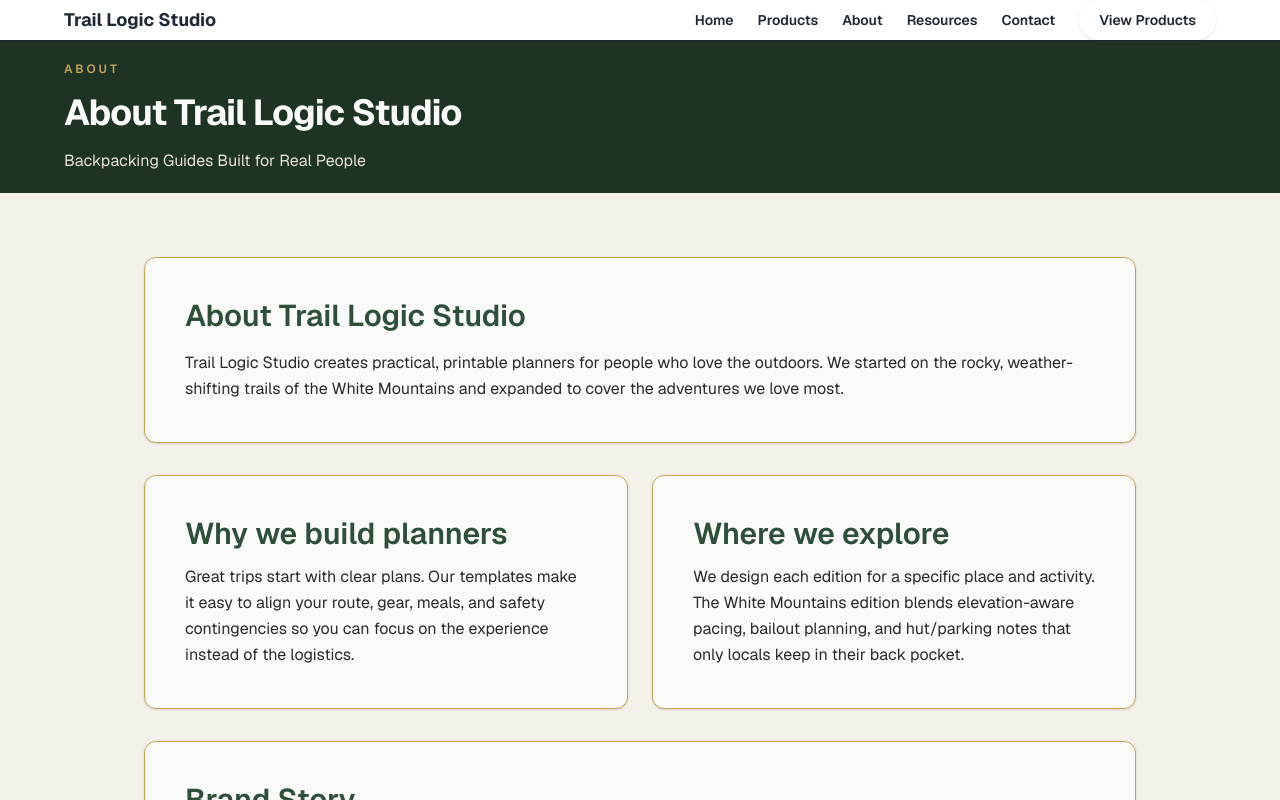
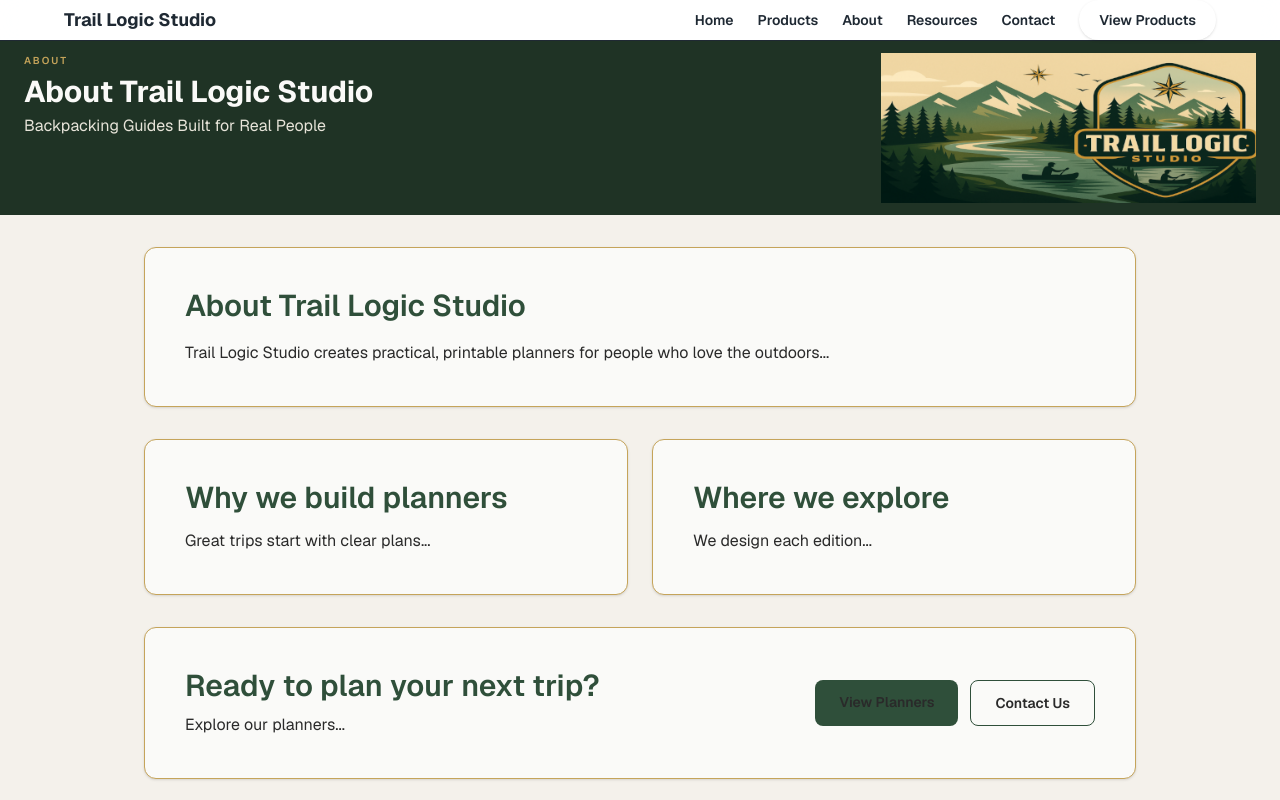
Before and after one commit to jroneil/traillogicstudio, a Next.js app: page /about in a window 1280 px wide. Shown: the top 800 px of the page. Built offline with nearby package versions, Linux system fonts and the light colour scheme.

Commit message:
fix banners

```diff
--- a/app/about/page.tsx
+++ b/app/about/page.tsx
@@ -14,19 +14,21 @@
 export default function AboutPage() {
   return (
     <main className="bg-[#F4F1EB] text-[#2A2A2A]">
+
       <HeroBanner
         eyebrow="ABOUT"
         title="About Trail Logic Studio"
         subtitle="Backpacking Guides Built for Real People"
-        showImage={false}
+        showImage={true}
+        image="/branding/TrailLogic_Section.png"
+        imageHeight={150}
       />
 
-      <section className="mx-auto max-w-5xl space-y-8 px-4 py-12 md:py-16">
+      <section className="mx-auto max-w-5xl space-y-8 px-4 py-6 md:py-8">
         <div className={`${cardClass} space-y-4`}>
           <h2 className={headingClass}>About Trail Logic Studio</h2>
           <p className={bodyClass}>
-            Trail Logic Studio creates practical, printable planners for people who love the outdoors. We started on the
-            rocky, weather-shifting trails of the White Mountains and expanded to cover the adventures we love most.
+            Trail Logic Studio creates practical, printable planners for people who love the outdoors...
           </p>
         </div>
 
@@ -34,44 +36,35 @@
           <div className={`${cardClass} space-y-3`}>
             <h2 className={headingClass}>Why we build planners</h2>
             <p className={bodyClass}>
-              Great trips start with clear plans. Our templates make it easy to align your route, gear, meals, and safety
-              contingencies so you can focus on the experience instead of the logistics.
+              Great trips start with clear plans...
             </p>
           </div>
+
           <div className={`${cardClass} space-y-3`}>
             <h2 className={headingClass}>Where we explore</h2>
             <p className={bodyClass}>
-              We design each edition for a specific place and activity. The White Mountains edition blends elevation-aware
-              pacing, bailout planning, and hut/parking notes that only locals keep in their back pocket.
+              We design each edition...
             </p>
           </div>
-        </div>
-
-        <div className={`${cardClass} space-y-3`}>
-          <h2 className={headingClass}>Brand Story</h2>
-          <p className={bodyClass}>
-            Adirondacks, Vermont, Maine, canoe camping, winter travel, bikepacking—we have a long roadmap. Tell us what
-            you want to see next, and we&apos;ll prioritize the routes and activities that help the community most.
-          </p>
         </div>
 
         <div className={`${cardClass} flex flex-col gap-4 md:flex-row md:items-center md:justify-between`}>
           <div className="space-y-2">
             <h2 className={headingClass}>Ready to plan your next trip?</h2>
             <p className={bodyClass}>
-              Explore our planners and tell us what you want to see next, and we&apos;ll prioritize the routes and activities
-              that help the community most.
+              Explore our planners...
             </p>
           </div>
+
           <div className="flex flex-wrap gap-3">
             <Link
-              className="rounded-lg bg-[#2F4F3A] px-6 py-3 text-sm font-semibold text-white transition hover:bg-[#1F3325]"
+              className="rounded-lg bg-[#2F4F3A] px-6 py-3 text-sm font-semibold text-white hover:bg-[#1F3325]"
               href="/products"
             >
               View Planners
             </Link>
             <Link
-              className="rounded-lg border border-[#2F4F3A] px-6 py-3 text-sm font-semibold text-[#2F4F3A] transition hover:bg-[#F4F1EB]"
+              className="rounded-lg border border-[#2F4F3A] px-6 py-3 text-sm font-semibold text-[#2F4F3A] hover:bg-[#F4F1EB]"
               href="/contact"
             >
               Contact Us
--- a/app/contact/ContactContent.tsx
+++ b/app/contact/ContactContent.tsx
@@ -14,12 +14,14 @@
 
   return (
     <>
-      <HeroBanner
-        eyebrow="CONTACT"
-        title="Get in Touch"
-        subtitle="We’d love to hear from you. Whether you have a question about our products, need support, or want to discuss a collaboration, our team is here to help."
-        showImage={false}
-      >
+     <HeroBanner
+  eyebrow="CONTACT"
+  title="Get in Touch"
+  subtitle="We’d love to hear from you. Whether you have a question about our products, need support, or want to discuss a collaboration, our team is here to help."
+  showImage={true}
+  image="/branding/TrailLogic_Section.png"
+  imageHeight={150}
+>
         <p className="text-sm md:text-base text-[#E7E4D9]">
           Share feedback, product requests, or partnership ideas below. We&apos;ll get back to you within two business days.
         </p>
--- a/app/products/page.tsx
+++ b/app/products/page.tsx
@@ -4,9 +4,11 @@
 import { Button } from "@/components/UI/Button";
 import { PRODUCTS } from "@/config/products";
 
-const regions = Array.from(new Set(PRODUCTS.map((product) => product.region).filter(Boolean) as string[]));
+const regions = Array.from(
+  new Set(PRODUCTS.map((product) => product.region).filter(Boolean) as string[])
+);
 const activities = Array.from(
-  new Set(PRODUCTS.map((product) => product.activity).filter(Boolean) as string[]),
+  new Set(PRODUCTS.map((product) => product.activity).filter(Boolean) as string[])
 );
 
 export const metadata = {
@@ -16,17 +18,23 @@
 
 export default function ProductsPage() {
   return (
-    <div className="min-h-screen bg-[#F4F1EB]">
+    <div className=" bg-[#F4F1EB]">
+
       <HeroBanner
         eyebrow="TRAIL LOGIC STUDIO — BACKPACKING PLANNERS"
         title="Find your next guide."
         subtitle="Purpose-built planners, guides, and resources crafted for confident backcountry travel."
         image="/branding/TrailLogic_Section.png"
+        imageHeight={300}  // 👍 now consistently sized
       >
         <div className="flex flex-wrap gap-3">
-          <Button className="bg-[#2F4F3A] text-white hover:bg-[#1F3325]" href="/products">
+          <Button
+            className="bg-[#2F4F3A] text-white hover:bg-[#1F3325]"
+            href="/products"
+          >
             View All Products
           </Button>
+
           <Button
             href="/"
             variant="secondary"
@@ -55,10 +63,14 @@
 
           <div className="flex flex-wrap gap-3 text-xs text-[#2A2A2A]">
             {regions.map((region) => (
-              <Badge key={region} className="bg-[#FAFAF8] text-[#2F4F3A]">{region}</Badge>
+              <Badge key={region} className="bg-[#FAFAF8] text-[#2F4F3A]">
+                {region}
+              </Badge>
             ))}
             {activities.map((activity) => (
-              <Badge key={activity} className="bg-[#FAFAF8] text-[#2F4F3A]">{activity}</Badge>
+              <Badge key={activity} className="bg-[#FAFAF8] text-[#2F4F3A]">
+                {activity}
+              </Badge>
             ))}
           </div>
 
@@ -69,6 +81,7 @@
           </div>
         </div>
       </section>
+
     </div>
   );
 }
--- a/components/HeroBanner.tsx
+++ b/components/HeroBanner.tsx
@@ -16,40 +16,64 @@
   title,
   subtitle,
   image,
-  imageHeight = 300,
+  imageHeight = 300,   // 👍 DEFAULT HEIGHT HERE
   showImage = true,
   children,
 }: HeroBannerProps) {
+
   const shouldShowImage = showImage && Boolean(image);
 
   return (
-    <section className="relative w-full bg-[#1F3325] overflow-hidden">
-      <div className="py-5 relative">
-        <div className="container relative z-10">
-          {eyebrow ? (
-            <p className="text-xs font-semibold uppercase tracking-[0.25em] text-[#C5A45A]">{eyebrow}</p>
-          ) : null}
+    <section className="w-full bg-[#1F3325]">
+<div className="mx-auto max-w-7xl px-6 py-2 md:py-3 flex flex-col md:flex-row items-stretch gap-8 relative">
+       {/* LEFT SIDE TEXT */}
+<div className="flex-1 z-10">
 
-          <h1 className="mt-4 text-3xl font-bold tracking-tight text-[#FAFAF8] md:text-4xl">{title}</h1>
+  {eyebrow && (
+    <p className="text-[10px] font-semibold uppercase tracking-[0.20em] text-[#C5A45A] mb-1">
+      {eyebrow}
+    </p>
+  )}
 
-          {subtitle ? (
-            <p className="mt-4 max-w-xl text-sm md:text-base text-[#E7E4D9]">{subtitle}</p>
-          ) : null}
+  <h1 className="text-2xl md:text-3xl font-bold text-[#FAFAF8] leading-tight">
+    {title}
+  </h1>
 
-          {children ? <div className="mt-6">{children}</div> : null}
+  {subtitle && (
+    <p className="mt-1 text-sm md:text-base text-[#E7E4D9] leading-snug max-w-xl">
+      {subtitle}
+    </p>
+  )}
+
+  {children && (
+    <div className="mt-1 flex flex-wrap gap-3">
+      {children}
+    </div>
+  )}
+
 </div>
 
-        {shouldShowImage ? (
-          <div className="absolute inset-y-0 right-0 hidden md:flex items-center justify-end pointer-events-none">
+
+       {/* RIGHT SIDE IMAGE */}
+{shouldShowImage && (
+  <div className="hidden md:flex justify-end items-start h-full pointer-events-none">
   <img
   src={image}
   alt={title}
-              className="w-auto object-contain"
-              style={{ height: imageHeight }}
+  className="object-contain"
+  style={{
+    height: imageHeight,        // finally works now
+    width: "auto",
+    maxWidth: "420px",
+    maxHeight: "150px",         // 🔥 ensures image doesn’t exceed 150px
+  }}
 />
+
 </div>
-        ) : null}
+)}
+
       </div>
     </section>
+
   );
 }
```
Also changed, not shown: 1 other file (tests, documents, lock files or other folders). Lines whose indentation alone changed are shown as unchanged.
